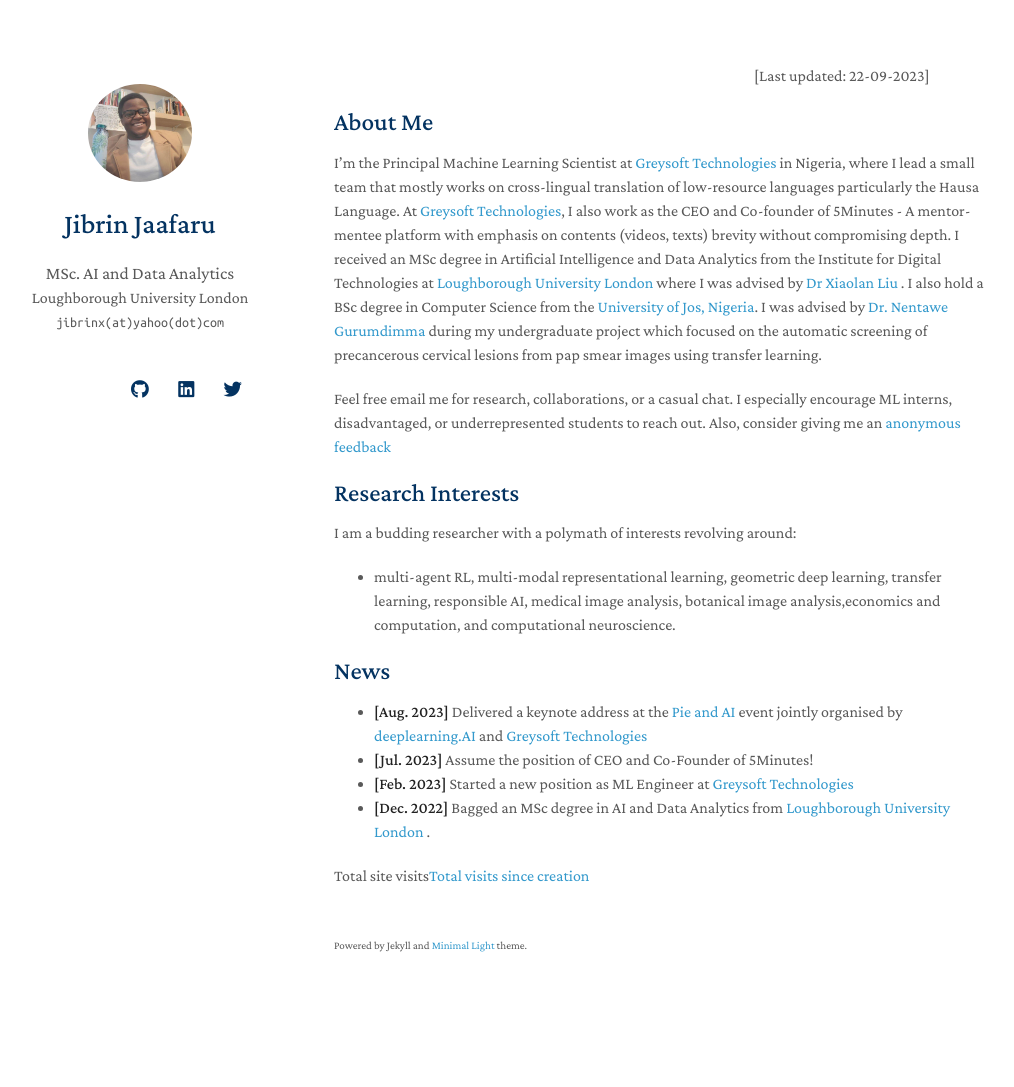
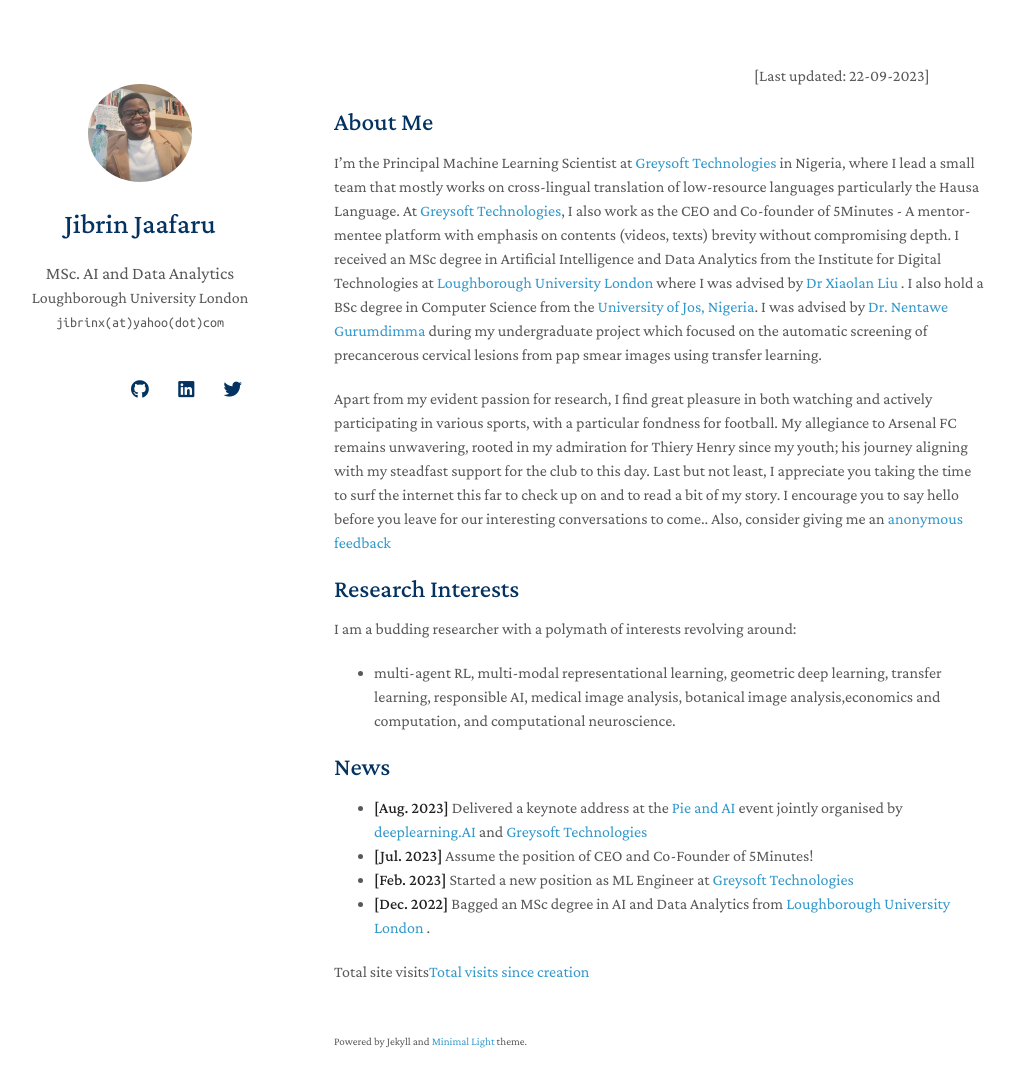
Before and after one commit to jibrinx/jibrinx.github.io, a Jekyll site: the page built from index.md, in a window 1280 px wide and 1122 px high. Shown: the top 1087 px of the window, without its empty margins (136-1150 px from the left). Built offline with Jekyll 4.4.1, drawn with Linux system fonts in a browser that asks for light colours; nearby versions of some CDN libraries; a style sheet for code colours, icons or effects is not loaded.

Commit message:
Update index.md

```diff
--- a/index.md
+++ b/index.md
@@ -7,7 +7,8 @@
 
 I'm the Principal Machine Learning Scientist at <a href="https://greysoft.ng">Greysoft Technologies</a> in Nigeria, where I lead a small team that mostly works on cross-lingual translation of low-resource languages particularly the Hausa Language. At <a href="https://greysoft.ng">Greysoft Technologies</a>, I also work as the CEO and Co-founder of 5Minutes - A mentor-mentee platform with emphasis on contents (videos, texts) brevity without compromising depth. I received an MSc degree in Artificial Intelligence and Data Analytics from the Institute for Digital Technologies at  <a href="https://www.lborolondon.ac.uk/study/masters-degrees/artificial-intelligence-data-analytics/"> Loughborough University London </a> where I was advised by <a href="https://www.lborolondon.ac.uk/about/staff/dr-xiaolan-liu/">Dr Xiaolan Liu </a>. I also hold a BSc degree in Computer Science from the <a href="https://unijos.edu.ng">University of Jos, Nigeria</a>. I was advised by  <a href="https://scholar.google.com/citations?user=q9VpwWEAAAAJ&hl=enDr. Nentawe Gurumdimma)"> Dr. Nentawe Gurumdimma</a> during my undergraduate project which focused on the automatic screening of precancerous cervical lesions from pap smear images using transfer learning.
 
-Feel free email me for research, collaborations, or a casual chat. I especially encourage ML interns, disadvantaged, or underrepresented students to reach out. Also, consider giving me an  <a href="https://ngl.link/jibrinx">anonymous feedback</a>
+Apart from my evident passion for research, I find great pleasure in both watching and actively participating in various sports, with a particular fondness for football. My allegiance to Arsenal FC remains unwavering, rooted in my admiration for Thiery Henry since my youth; his journey aligning with my steadfast support for the club to this day.
+Last but not least, I appreciate you taking the time to surf the internet this far to check up on and to read a bit of my story. I encourage you to say hello before you leave for our interesting conversations to come.. Also, consider giving me an  <a href="https://ngl.link/jibrinx">anonymous feedback</a>
 
 ## Research Interests
 I am a budding researcher with a polymath of interests revolving around:
```
